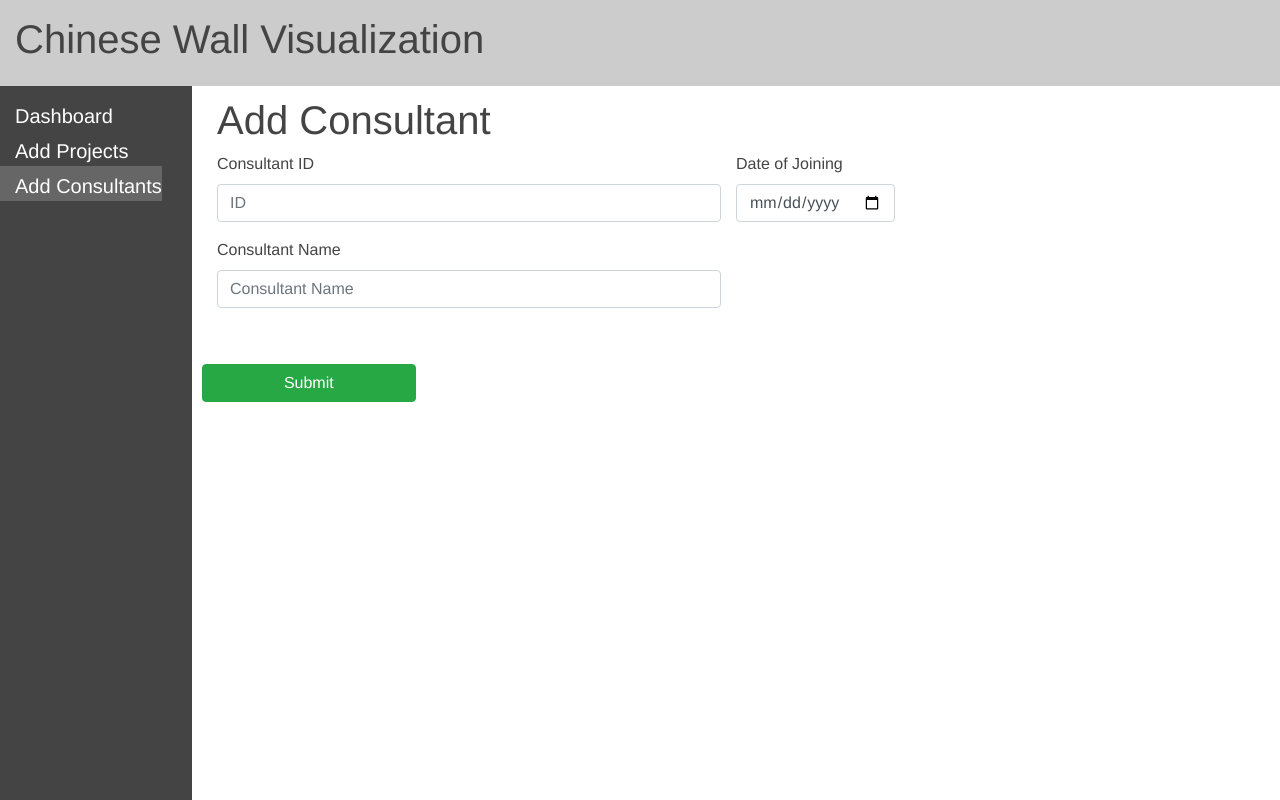
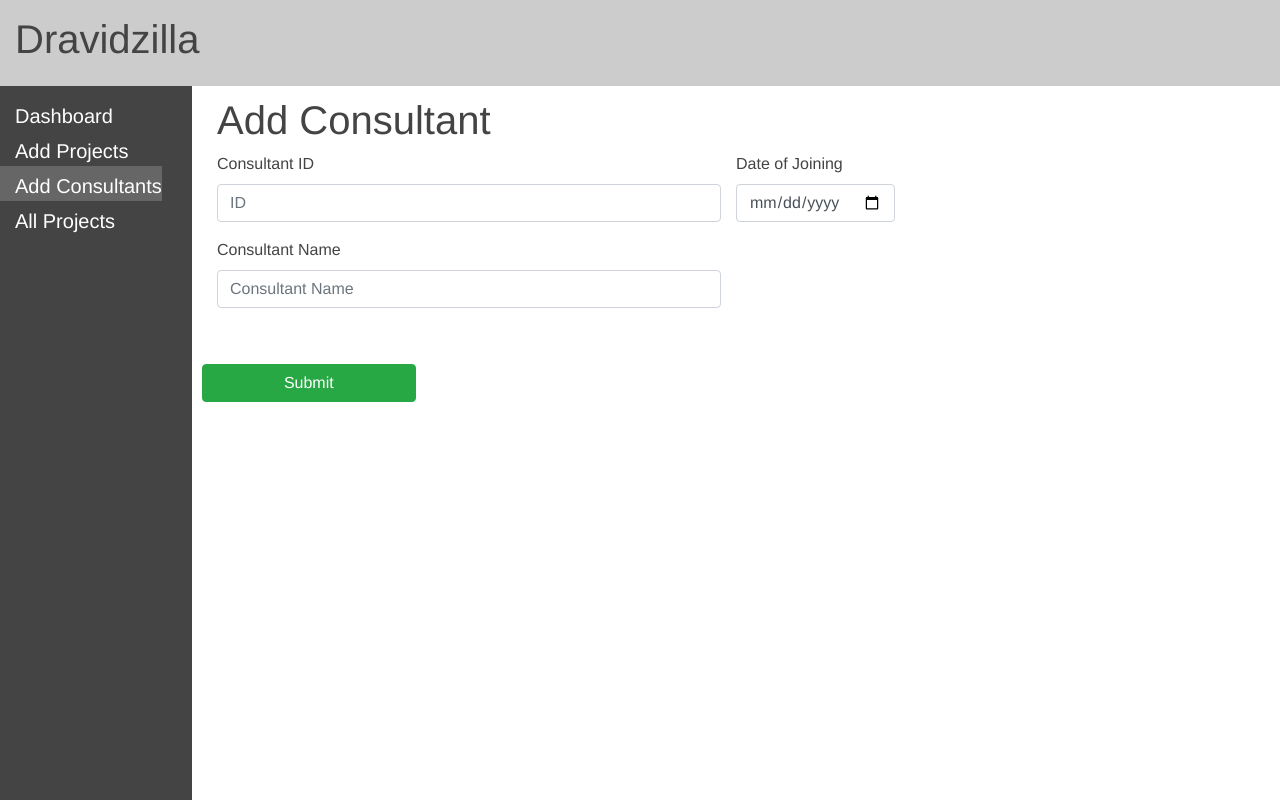
Before and after one commit to PrajwalG12121998/ChineseWallVisualization, a PHP site: page /addConsultant.php in a window 1280 px wide. Run offline with PHP 8.4, Linux system fonts and the light colour scheme.

Commit message:
Minor changes

```diff
--- a/addConsultant.php
+++ b/addConsultant.php
@@ -9,7 +9,7 @@
 <body>
 
 <header>
-  <h1>Chinese Wall Visualization</h1>
+  <h1>Dravidzilla</h1>
 </header>
 <div class="sidebar_back"></div>
 <aside>
@@ -17,11 +17,15 @@
   	<a class="element" href="dashboard.php">Dashboard</a>
   </div>
   <div class="row">
-  	<a class="element" href="addClient.php">Add Projects </a>
+  	<a class="element" href="addProject.php">Add Projects </a>
   </div>
   <div class="row">
   	<a class="element active" href="addConsultant.php">Add Consultants</a>
   </div>
+    <div class="row">
+  	<a class="element" href="allProjects.php">All Projects</a>
+  </div>
+
 
 </aside>
 
--- a/addProject.php
+++ b/addProject.php
@@ -9,7 +9,7 @@
 <body>
 
 <header>
-  <h1>Chinese Wall Visualization</h1>
+  <h1>Dravidzilla</h1>
 </header>
 <div class="sidebar_back"></div>
 <aside>
@@ -22,7 +22,9 @@
   <div class="row">
   	<a class="element" href="addConsultant.php">Add Consultants</a>
   </div>
-
+    <div class="row">
+  	<a class="element" href="allProjects.php">All Projects</a>
+  </div>
 </aside>
 
 <main>
--- a/allProjects.php
+++ b/allProjects.php
@@ -9,7 +9,7 @@
 <body>
 
 <header>
-  <h1>Chinese Wall Visualization</h1>
+  <h1>Dravidzilla</h1>
 </header>
 <div class="sidebar_back"></div>
 <aside>
--- a/dashboard.php
+++ b/dashboard.php
@@ -12,7 +12,7 @@
 <body>
 
 <header>
-  <h1>Deloitte Consulting Firm</h1>
+  <h1>Dravidzilla</h1>
 </header>
 <div class="sidebar_back"></div>
 <aside>
@@ -293,7 +293,6 @@
 		while($row = mysqli_fetch_array($result)){
 			if($row[0]!=''){
 				$domainExpertise[$i] = $row[0];
-				$allConsultantsName[$i] = $allConsultantsName[$i].'-DExp';
 			}
 			else{
 				$domainExpertise[$i] = 0;
@@ -376,7 +375,7 @@
 		$query = "SELECT consultant_id FROM projectConsultant
 			  INNER JOIN projects ON projectConsultant.project_id = projects.project_id
 			  WHERE datediff(curdate(),projectConsultant.end_date)<365 and
-			  client_domain='$clientDomain'";
+			  client_domain='$cDomain'";
 			$result = mysqli_query($db,$query);
 
 			while($row = mysqli_fetch_array($result)){
--- a/inc/config.php
+++ b/inc/config.php
@@ -1,4 +1,4 @@
 <?php
 session_start(); /* Session */
-$db=mysqli_connect("localhost","root","password","chineseWall"); /*Database Connection*/
+$db=mysqli_connect("localhost","root","","chineseWall"); /*Database Connection*/
 ?>
```
